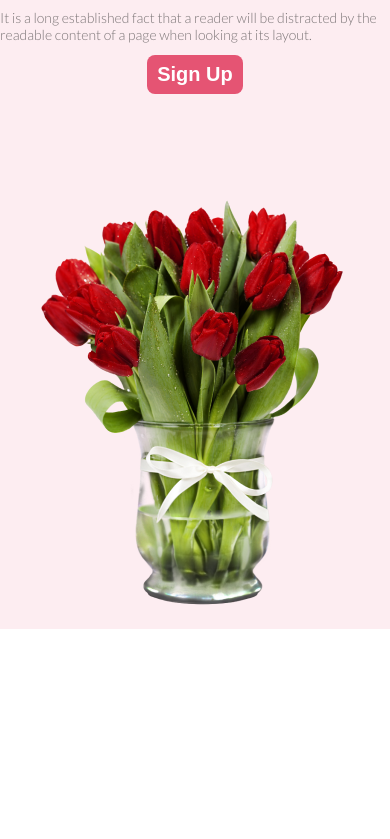
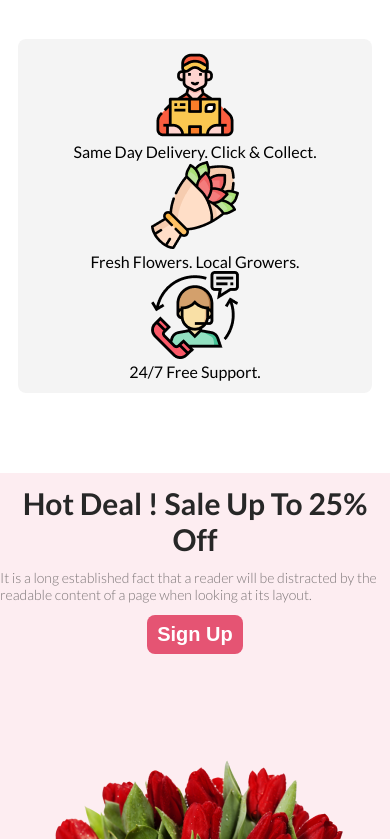
Before and after one commit to Arif1917/flower-responsive, a plain HTML site: page index.html in a window 390 px wide. Shown: the part 2470-3309 px from the top of the page. Before the commit the page ends 3099 px from the top, so only its background shows below. Drawn offline with Linux system fonts and the light colour scheme.

Commit message:
icon section added with responsive

```diff
--- a/index.html
+++ b/index.html
@@ -46,6 +46,25 @@
                 </div>
 
            </section>
+            <!-- icon section -->
+            <section>
+                <div class="icon-container">
+                    <div>
+                        <div class="icon-img"><img src="Flower Asset/Group 57.png" alt=""></div>
+                        <p>Same Day Delivery. Click & Collect.</p>
+                    </div>
+
+                    <div>
+                        <div class="icon-img"><img src="Flower Asset/Group 58.png" alt=""></div>
+                        <p>Fresh Flowers. Local Growers.</p>
+                    </div>
+
+                    <div >
+                        <div class="icon-img"><img src="Flower Asset/Group 59.png" alt=""></div>
+                        <p>24/7 Free Support.</p>
+                    </div>
+                </div>
+             </section>
            <!-- hot deal section -->
             <section class="hot-deal-section">
                 <div class="hot-deal-container">
@@ -62,6 +81,7 @@
                 </div>
 
             </section>
+
     </main>
     <footer>
 
--- a/styles/style.css
+++ b/styles/style.css
@@ -127,14 +127,30 @@ text-align: left;
 .deal-button {
     text-align: center;
 }
+
+/* icon section added */
+
+.icon-container{
+    display: flex;
+    justify-content: space-around;
+    align-items: center;
+    border-radius: 8px;
+    background: rgba(39, 39, 39, 0.05);
+    padding: 57px 118px;
+    width: 730px;
+    margin: 0 auto;
+}
+.icon-img{
+    text-align: center;
+}
 @media screen and (max-width:576px) {
-    .header-container, .flower-container, .hot-deal-container{
+    .header-container, .flower-container, .hot-deal-container, .icon-container{
         flex-direction: column;
         padding: 12px  12px;
 
     }
-    .header-img img {
-        width: 230px;
+    .header-img img, .icon-container {
+        width: 330px;
     }
     .header-content{
         width: 380px;
```
